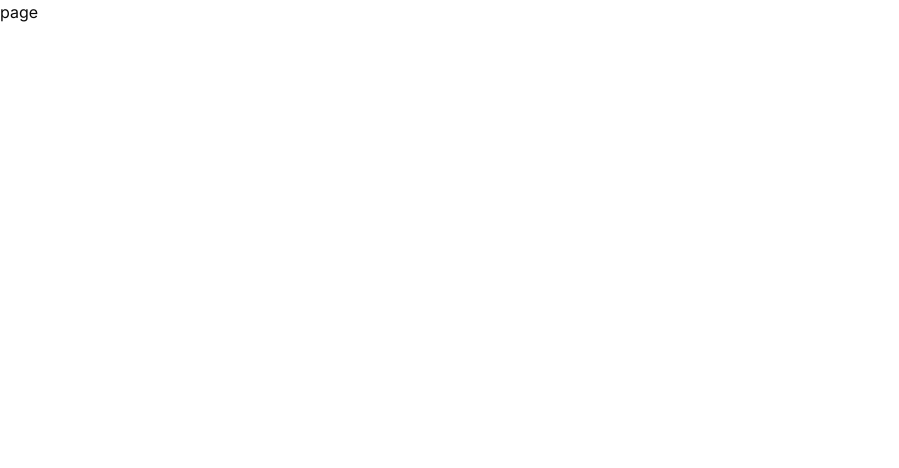
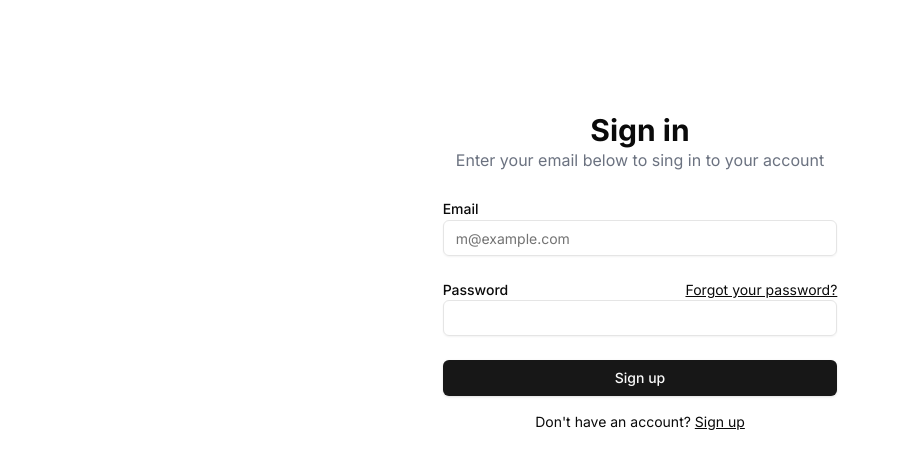
Before and after one commit to orzarhi/auth-DIY, a Next.js app: page /sign-in in a window 1280 px wide. Shown: the top 468 px of the page, without its empty margins (0-899 px from the left). Built offline with nearby package versions, Linux system fonts and the light colour scheme; no server answers.

Commit message:
chore: Refactor sign-in and sign-up pages

```diff
--- /dev/null
+++ b/src/app/(auth)/sign-in/form.tsx
@@ -0,0 +1,57 @@
+'use client';
+
+import { Button } from '@/components/ui/button';
+import { Input } from '@/components/ui/input';
+import { Label } from '@/components/ui/label';
+import { login } from '@/lib/actions';
+import Link from 'next/link';
+import { useFormState, useFormStatus } from 'react-dom';
+
+export function LoginForm() {
+    const [state, action] = useFormState(login, undefined);
+
+    return (
+        <form action={action}>
+            <div className="flex flex-col gap-2">
+                <div>
+                    <Label htmlFor="email">Email</Label>
+                    <Input
+                        id="email"
+                        name="email"
+                        placeholder="m@example.com"
+                        type="email"
+                    />
+                    {state?.errors?.email && (
+                        <p className="text-sm text-red-500">{state.errors.email}</p>
+                    )}
+                </div>
+                <div className="mt-4">
+                    <div className="flex items-center justify-between">
+                        <Label htmlFor="password">Password</Label>
+                        <Link className="text-sm underline" href="#">
+                            Forgot your password?
+                        </Link>
+                    </div>
+                    <Input id="password" type="password" name="password" />
+                    {state?.errors?.password && (
+                        <p className="text-sm text-red-500">{state.errors.password}</p>
+                    )}
+                </div>
+                {state?.message && (
+                    <p className="text-sm text-red-500">{state.message}</p>
+                )}
+                <LoginButton />
+            </div>
+        </form>
+    );
+}
+
+export function LoginButton() {
+    const { pending } = useFormStatus();
+
+    return (
+        <Button aria-disabled={pending} type="submit" className="mt-4 w-full">
+            {pending ? 'Submitting...' : 'Sign up'}
+        </Button>
+    );
+}
--- a/src/app/(auth)/sign-in/page.tsx
+++ b/src/app/(auth)/sign-in/page.tsx
@@ -1,7 +1,24 @@
-import React from 'react'
+import { LoginForm } from './form';
+import Link from 'next/link';
 
-export default function page() {
+export default function Page() {
     return (
-        <div>page</div>
-    )
+        <div className="flex flex-col p-4 md:w-1/3 w-full mx-auto mt-24">
+            <div className="text-center">
+                <h1 className="text-3xl font-bold">Sign in</h1>
+                <p className="text-gray-500">
+                    Enter your email below to sing in to your account
+                </p>
+            </div>
+            <div className="mt-6">
+                <LoginForm />
+            </div>
+            <div className="mt-4 text-center text-sm">
+                Don&apos;t have an account?{' '}
+                <Link className="underline" href="/sign-up">
+                    Sign up
+                </Link>
+            </div>
+        </div>
+    );
 }
--- a/src/app/(auth)/sign-up/page.tsx
+++ b/src/app/(auth)/sign-up/page.tsx
@@ -13,8 +13,8 @@ export default function Page() {
             </div>
             <div className="mt-6 text-center text-sm">
                 Already have an account?{' '}
-                <Link className="underline" href="/login">
-                    Login
+                <Link className="underline" href="/sign-in">
+                    Sign in
                 </Link>
             </div>
         </div>
--- a/src/app/dashboard/layout.tsx
+++ b/src/app/dashboard/layout.tsx
@@ -7,6 +7,7 @@ import Link from 'next/link';
 
 import LogoutButton from './logout-button';
 import { getUser } from '@/lib/getUser';
+import { User } from 'lucide-react';
 
 const navLinks = [
     { title: 'Home', href: '/dashboard', badge: 0 },
@@ -70,7 +71,7 @@ export default async function Layout({
                         <PackageIcon className="h-6 w-6" />
                         <span className="sr-only">Home</span>
                     </Link>
-                    <h1 className="md:blobk hidden text-lg font-semibold">Dashboard</h1>
+                    <h1 className="md:block hidden text-lg font-semibold">Dashboard</h1>
                     <div className="ml-auto flex items-center gap-4">
                         <form>
                             <div className="relative">
@@ -82,17 +83,7 @@ export default async function Layout({
                             </div>
                         </form>
                         <Button className="rounded-full" size="icon" variant="ghost">
-                            <Image
-                                alt="Avatar"
-                                className="rounded-full"
-                                height="32"
-                                src="/placeholder.svg"
-                                style={{
-                                    aspectRatio: '32/32',
-                                    objectFit: 'cover',
-                                }}
-                                width="32"
-                            />
+                            <User />
                             <span className="sr-only">View profile</span>
                         </Button>
                     </div>
--- a/src/app/dashboard/logout-button.tsx
+++ b/src/app/dashboard/logout-button.tsx
@@ -1,3 +1,5 @@
+'use client'
+
 import { logout } from "@/lib/actions";
 import { LogOutIcon } from "lucide-react";
 
--- a/src/lib/database-session.ts
+++ b/src/lib/database-session.ts
@@ -4,6 +4,7 @@ import { SignJWT, jwtVerify } from 'jose';
 import { cookies } from 'next/headers';
 import type { SessionPayload } from './definitions';
 import { db } from '@/db';
+import { redirect } from 'next/navigation';
 
 const secretKey = process.env.SECRET;
 const key = new TextEncoder().encode(secretKey);
@@ -50,4 +51,6 @@ export async function createSession(id: number) {
         sameSite: 'lax',
         path: '/',
     });
+
+    redirect('/dashboard');
 }
--- a/src/lib/stateless-session.ts
+++ b/src/lib/stateless-session.ts
@@ -73,5 +73,5 @@ export async function updateSession() {
 
 export function deleteSession() {
     cookies().delete('session');
-    redirect('/login');
+    redirect('/sign-in');
 }
```
